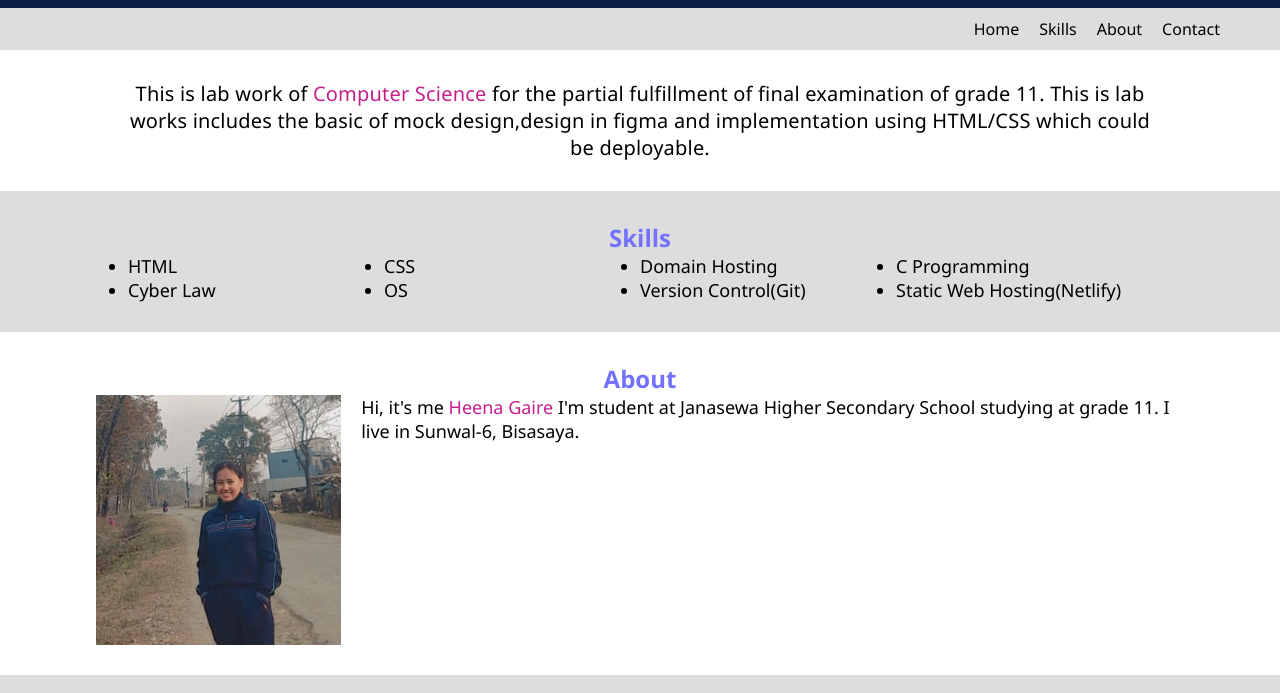
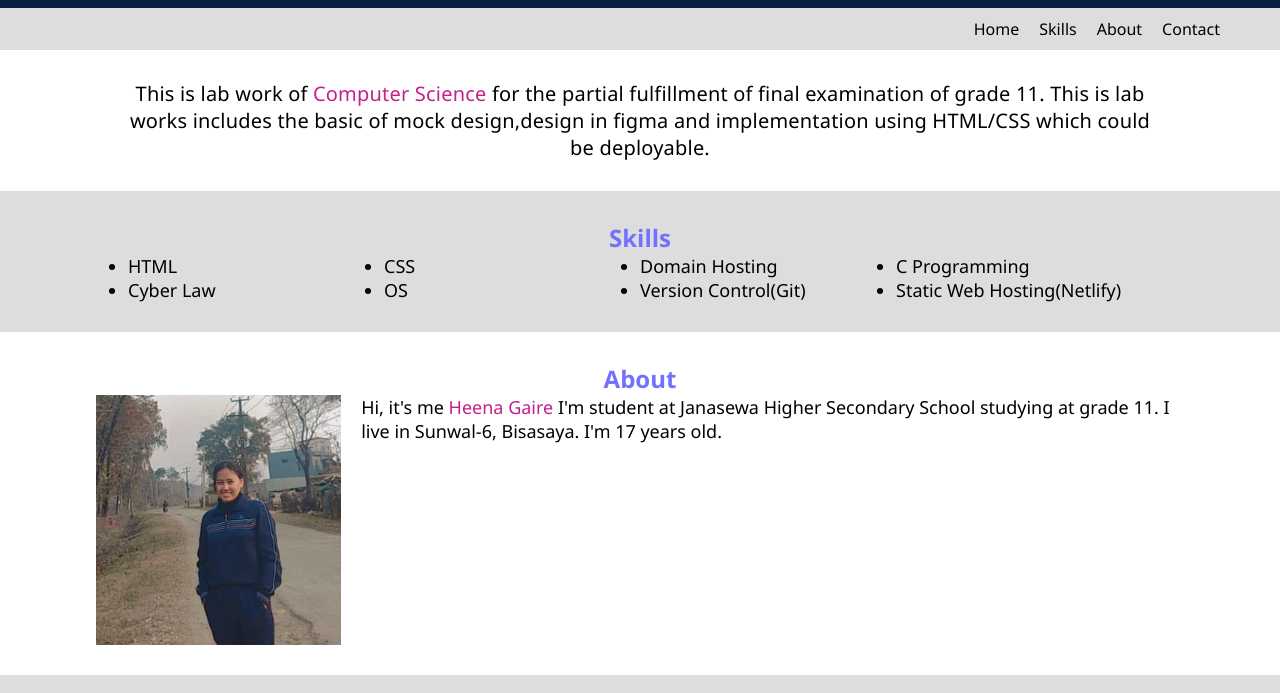
Before and after one commit to heenagaire/heena-p, a plain HTML site: page index.html in a window 1280 px wide. Shown: the part 107-800 px from the top of the page. Drawn offline with Linux system fonts and the light colour scheme.

Commit message:
index updated

```diff
--- a/index.html
+++ b/index.html
@@ -52,6 +52,7 @@
        	<img width="250px" height="250px" src="images/heena.jpg">
        	<div class="about-content">
        <p>Hi, it's me <span>Heena Gaire</span> I'm student at Janasewa Higher Secondary School studying at grade 11. I live in Sunwal-6, Bisasaya.
+       I'm 17 years old.
 
        </div>
        </div>
```
